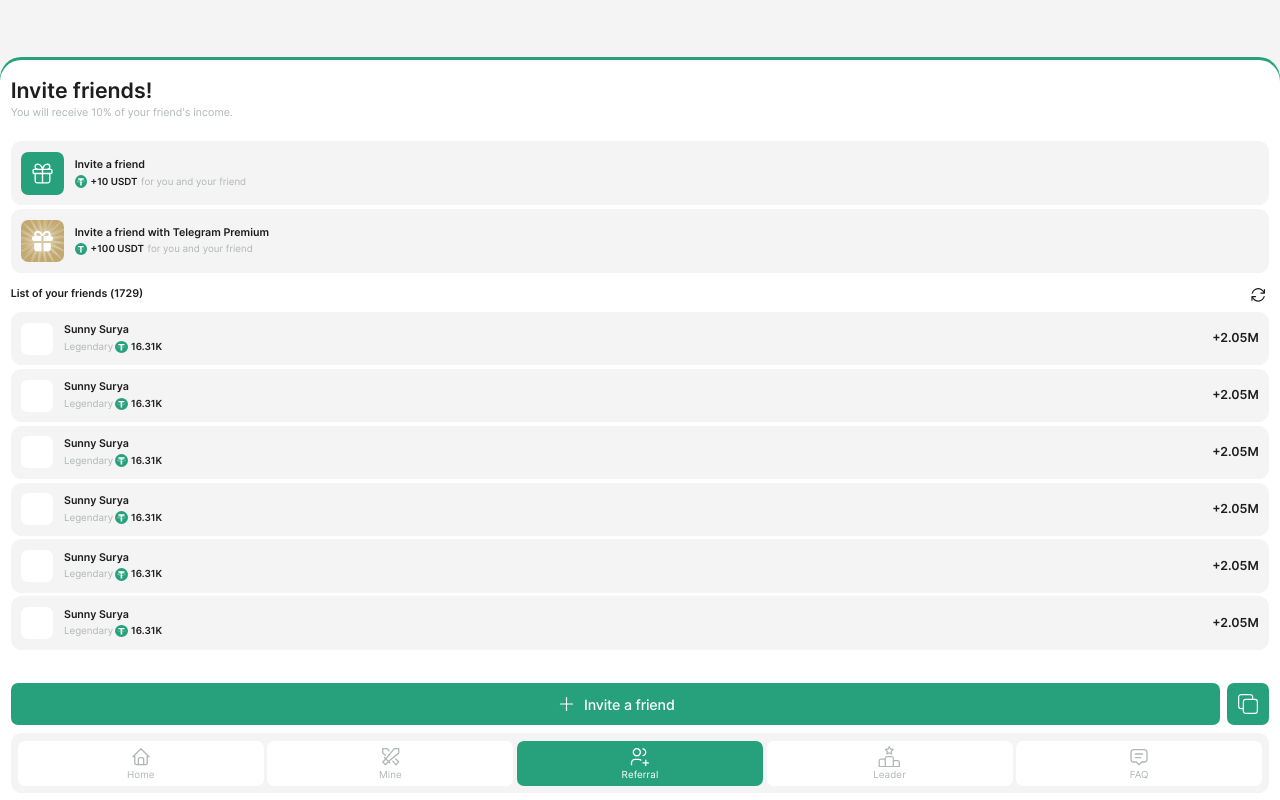
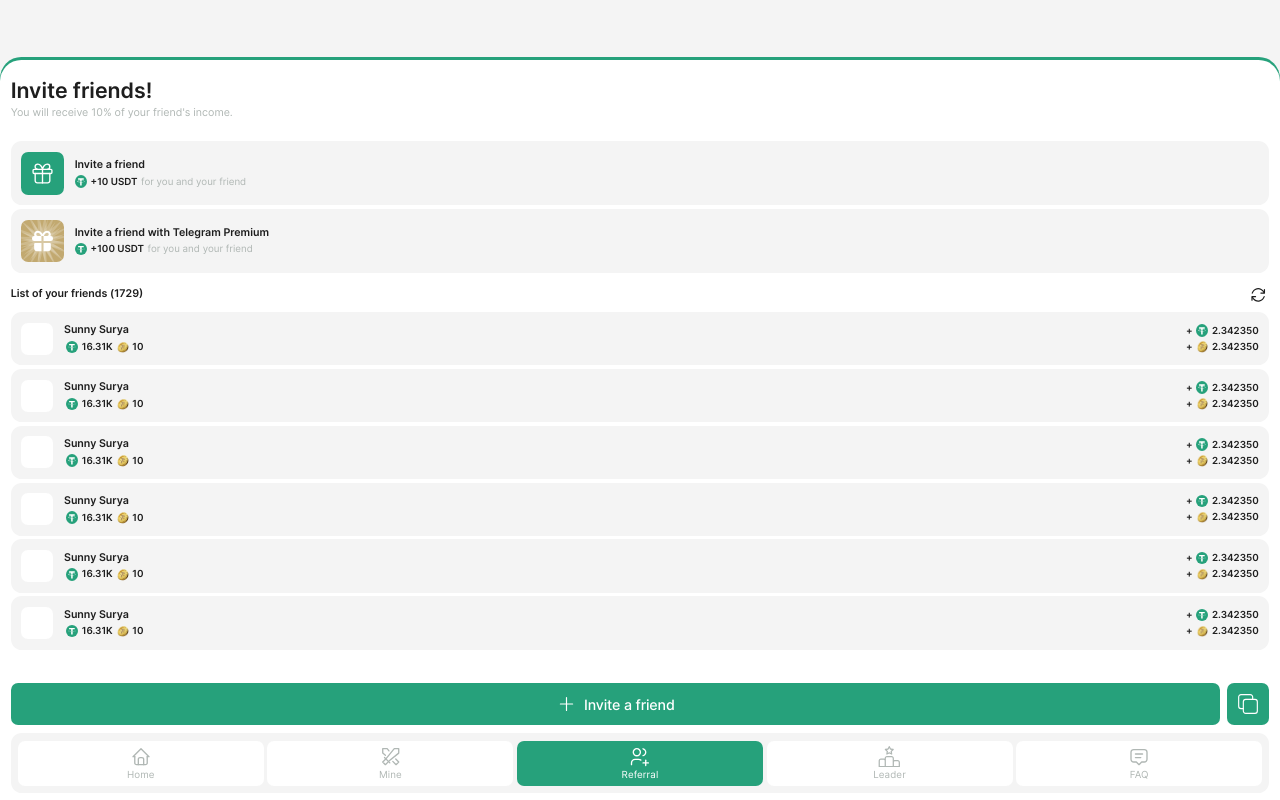
Before and after one commit to Gabbasov98/click2, a plain HTML site: page referall.html in a window 1280 px wide. Drawn offline with Linux system fonts and the light colour scheme; files whose address does not match are found by name.

Commit message:
updated friend card

```diff
--- a/referall.html
+++ b/referall.html
@@ -102,19 +102,39 @@
                                     Sunny Surya
                                 </div>
                                 <div class="friend-item__wrap _flex">
-                                    <div class="text11 gray-text">
-                                        Legendary
-                                    </div>
                                     <div class="m-coin">
                                         <img src="img/coin.svg" alt="">
                                         <span class="text11">
                     16.31K
                 </span>
                                     </div>
+                                    <div class="m-coin m-coin2">
+                                        <img src="img/coin4.png" alt="">
+                                        <span class="text11">
+                    10
+                </span>
+                                    </div>
                                 </div>
                             </div>
-                            <div class="friend-item__benefit text14 semi-bold-text">
-                                +2.05M
+                            <div class="friend-item__profits">
+                                <div class="m-coin">
+                                    <span class="text11">
+                +
+            </span>
+                                    <img src="img/coin.svg" alt="">
+                                    <span class="text11">
+                2.342350
+            </span>
+                                </div>
+                                <div class="m-coin m-coin2">
+                                    <span class="text11">
+                +
+            </span>
+                                    <img src="img/coin4.png" alt="">
+                                    <span class="text11">
+                2.342350
+            </span>
+                                </div>
                             </div>
                         </div>
 
@@ -125,19 +145,39 @@
                                     Sunny Surya
                                 </div>
                                 <div class="friend-item__wrap _flex">
-                                    <div class="text11 gray-text">
-                                        Legendary
-                                    </div>
                                     <div class="m-coin">
                                         <img src="img/coin.svg" alt="">
                                         <span class="text11">
                     16.31K
                 </span>
                                     </div>
+                                    <div class="m-coin m-coin2">
+                                        <img src="img/coin4.png" alt="">
+                                        <span class="text11">
+                    10
+                </span>
+                                    </div>
                                 </div>
                             </div>
-                            <div class="friend-item__benefit text14 semi-bold-text">
-                                +2.05M
+                            <div class="friend-item__profits">
+                                <div class="m-coin">
+                                    <span class="text11">
+                +
+            </span>
+                                    <img src="img/coin.svg" alt="">
+                                    <span class="text11">
+                2.342350
+            </span>
+                                </div>
+                                <div class="m-coin m-coin2">
+                                    <span class="text11">
+                +
+            </span>
+                                    <img src="img/coin4.png" alt="">
+                                    <span class="text11">
+                2.342350
+            </span>
+                                </div>
                             </div>
                         </div>
 
@@ -148,19 +188,39 @@
                                     Sunny Surya
                                 </div>
                                 <div class="friend-item__wrap _flex">
-                                    <div class="text11 gray-text">
-                                        Legendary
-                                    </div>
                                     <div class="m-coin">
                                         <img src="img/coin.svg" alt="">
                                         <span class="text11">
                     16.31K
                 </span>
                                     </div>
+                                    <div class="m-coin m-coin2">
+                                        <img src="img/coin4.png" alt="">
+                                        <span class="text11">
+                    10
+                </span>
+                                    </div>
                                 </div>
                             </div>
-                            <div class="friend-item__benefit text14 semi-bold-text">
-                                +2.05M
+                            <div class="friend-item__profits">
+                                <div class="m-coin">
+                                    <span class="text11">
+                +
+            </span>
+                                    <img src="img/coin.svg" alt="">
+                                    <span class="text11">
+                2.342350
+            </span>
+                                </div>
+                                <div class="m-coin m-coin2">
+                                    <span class="text11">
+                +
+            </span>
+                                    <img src="img/coin4.png" alt="">
+                                    <span class="text11">
+                2.342350
+            </span>
+                                </div>
                             </div>
                         </div>
 
@@ -171,19 +231,39 @@
                                     Sunny Surya
                                 </div>
                                 <div class="friend-item__wrap _flex">
-                                    <div class="text11 gray-text">
-                                        Legendary
-                                    </div>
                                     <div class="m-coin">
                                         <img src="img/coin.svg" alt="">
                                         <span class="text11">
                     16.31K
                 </span>
                                     </div>
+                                    <div class="m-coin m-coin2">
+                                        <img src="img/coin4.png" alt="">
+                                        <span class="text11">
+                    10
+                </span>
+                                    </div>
                                 </div>
                             </div>
-                            <div class="friend-item__benefit text14 semi-bold-text">
-                                +2.05M
+                            <div class="friend-item__profits">
+                                <div class="m-coin">
+                                    <span class="text11">
+                +
+            </span>
+                                    <img src="img/coin.svg" alt="">
+                                    <span class="text11">
+                2.342350
+            </span>
+                                </div>
+                                <div class="m-coin m-coin2">
+                                    <span class="text11">
+                +
+            </span>
+                                    <img src="img/coin4.png" alt="">
+                                    <span class="text11">
+                2.342350
+            </span>
+                                </div>
                             </div>
                         </div>
 
@@ -194,19 +274,39 @@
                                     Sunny Surya
                                 </div>
                                 <div class="friend-item__wrap _flex">
-                                    <div class="text11 gray-text">
-                                        Legendary
-                                    </div>
                                     <div class="m-coin">
                                         <img src="img/coin.svg" alt="">
                                         <span class="text11">
                     16.31K
                 </span>
                                     </div>
+                                    <div class="m-coin m-coin2">
+                                        <img src="img/coin4.png" alt="">
+                                        <span class="text11">
+                    10
+                </span>
+                                    </div>
                                 </div>
                             </div>
-                            <div class="friend-item__benefit text14 semi-bold-text">
-                                +2.05M
+                            <div class="friend-item__profits">
+                                <div class="m-coin">
+                                    <span class="text11">
+                +
+            </span>
+                                    <img src="img/coin.svg" alt="">
+                                    <span class="text11">
+                2.342350
+            </span>
+                                </div>
+                                <div class="m-coin m-coin2">
+                                    <span class="text11">
+                +
+            </span>
+                                    <img src="img/coin4.png" alt="">
+                                    <span class="text11">
+                2.342350
+            </span>
+                                </div>
                             </div>
                         </div>
 
@@ -217,19 +317,39 @@
                                     Sunny Surya
                                 </div>
                                 <div class="friend-item__wrap _flex">
-                                    <div class="text11 gray-text">
-                                        Legendary
-                                    </div>
                                     <div class="m-coin">
                                         <img src="img/coin.svg" alt="">
                                         <span class="text11">
                     16.31K
                 </span>
                                     </div>
+                                    <div class="m-coin m-coin2">
+                                        <img src="img/coin4.png" alt="">
+                                        <span class="text11">
+                    10
+                </span>
+                                    </div>
                                 </div>
                             </div>
-                            <div class="friend-item__benefit text14 semi-bold-text">
-                                +2.05M
+                            <div class="friend-item__profits">
+                                <div class="m-coin">
+                                    <span class="text11">
+                +
+            </span>
+                                    <img src="img/coin.svg" alt="">
+                                    <span class="text11">
+                2.342350
+            </span>
+                                </div>
+                                <div class="m-coin m-coin2">
+                                    <span class="text11">
+                +
+            </span>
+                                    <img src="img/coin4.png" alt="">
+                                    <span class="text11">
+                2.342350
+            </span>
+                                </div>
                             </div>
                         </div>
 
```
Also changed, not shown: css/style.min.css, 1 other file.
